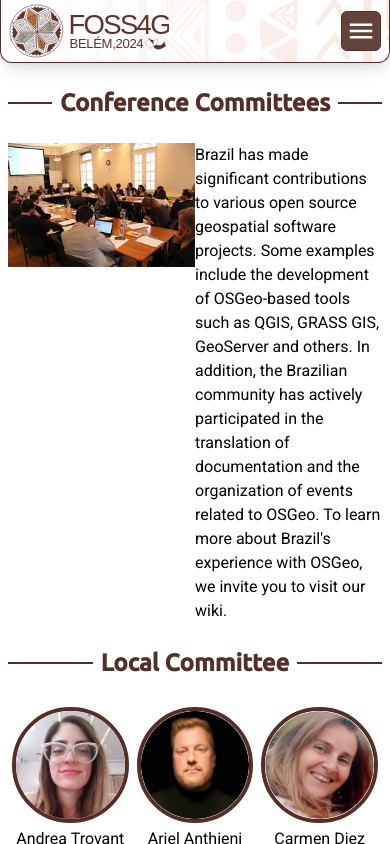
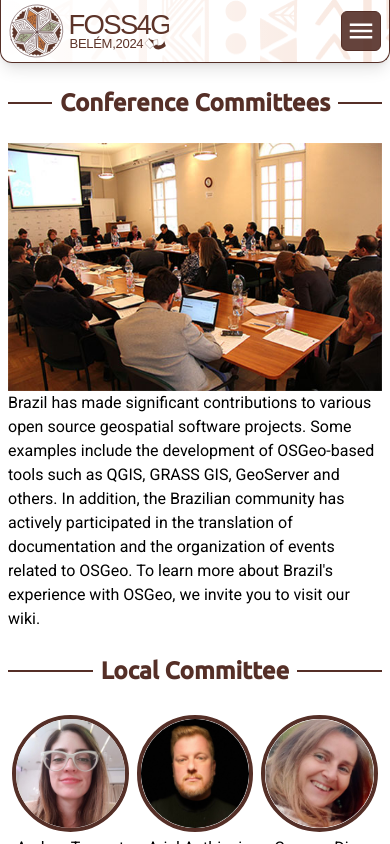
Before and after one commit to FOSS4G-2024-Belem/foss4g-2024-belem.github.io, a Next.js app: page /committees in a window 390 px wide. Shown: the top 844 px of the page. Built offline with nearby package versions, Linux system fonts and the light colour scheme.

Commit message:
committees style

```diff
--- a/src/pages/committees.tsx
+++ b/src/pages/committees.tsx
@@ -21,7 +21,7 @@ export default function CommitteesPage() {
       </Head>
       <main className="sm:mx-auto max-w-6xl mx-2 my-2 sm:my-4">
         <Heading label="Conference Committees" color="red" bubble />
-        <div className="grid grid-cols-2">
+        <div className="grid sm:grid-cols-2">
           <div className="flex-grow">
             <Image alt="Conference Committee" src={CommitteeImage} />
           </div>
```
